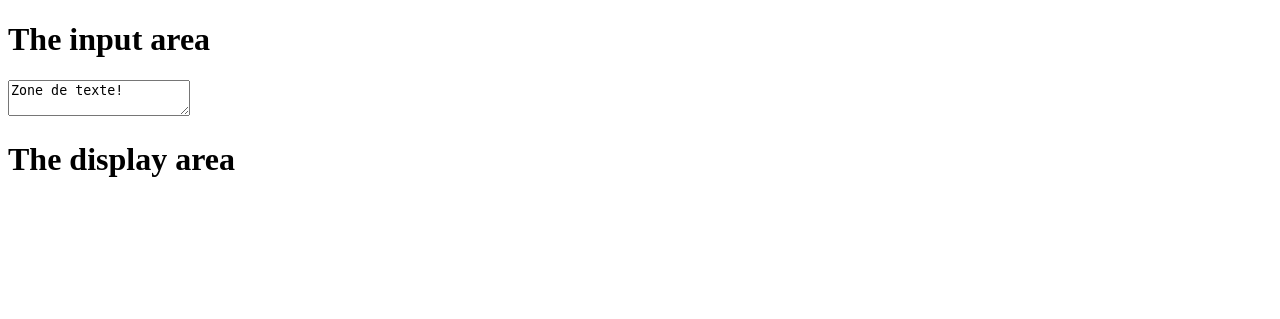
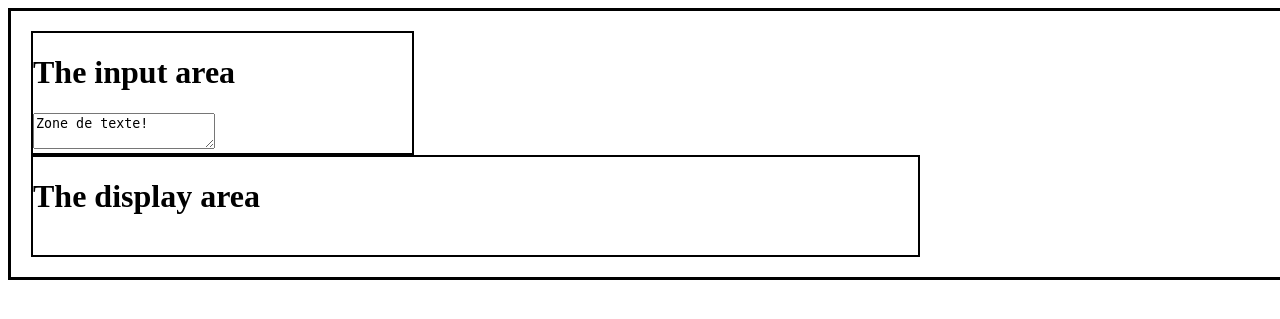
Before and after one commit to brunoyun/django-app, a Django app: template MyApp/templates/MyApp/index.html in a window 1280 px wide. Shown: the top 319 px of the page. Run offline with Django 4.2, Linux system fonts and the light colour scheme; the template is opened without the code that fills it, so the values that code supplies are empty.

Commit message:
cosmetic change

```diff
--- a/MyApp/templates/MyApp/index.html
+++ b/MyApp/templates/MyApp/index.html
@@ -12,13 +12,15 @@
 
 <body>
 
-<div style="width: 30%;">
+
+    <div style="border: 3px solid black; width: 100%; padding: 20px;">
+        <div style="width: 30%; border: 2px solid black;">
             <h1>The input area</h1>
             <textarea >Zone de texte!</textarea>
 
         </div>
 
-<div style="width: 70%;">
+        <div style="width: 70%; border: 2px solid black;">
             <h1>The display area</h1>
 
             <div id="graph-container"></div>
@@ -30,12 +32,15 @@
                     <path d="M0,0 L0,10 L10,5 z" fill="black" />
                 </marker>
             </svg>
+        </div>
+    </div>
+
+
+
+</body>
 
 
 <script>
-        //var graphData =
-        // Use D3.js to render the directed graph using graphData
-        // Example D3.js code for rendering a directed graph goes here
 
 
 
@@ -170,12 +175,4 @@
     }
 </script>
 
-
-
-</div>
-
-
-
-
-</body>
 </html>
```
Lines whose indentation alone changed are shown as unchanged.
